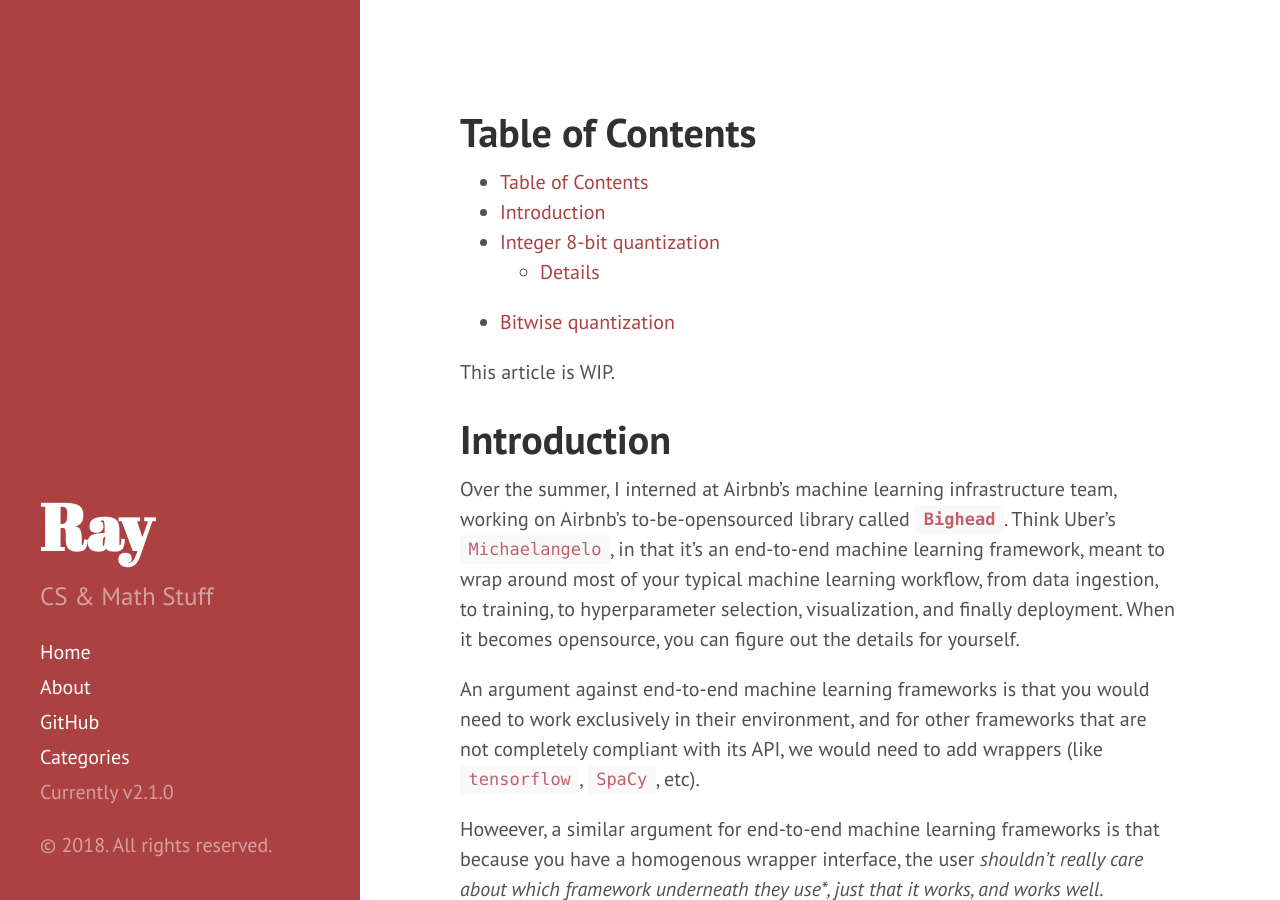
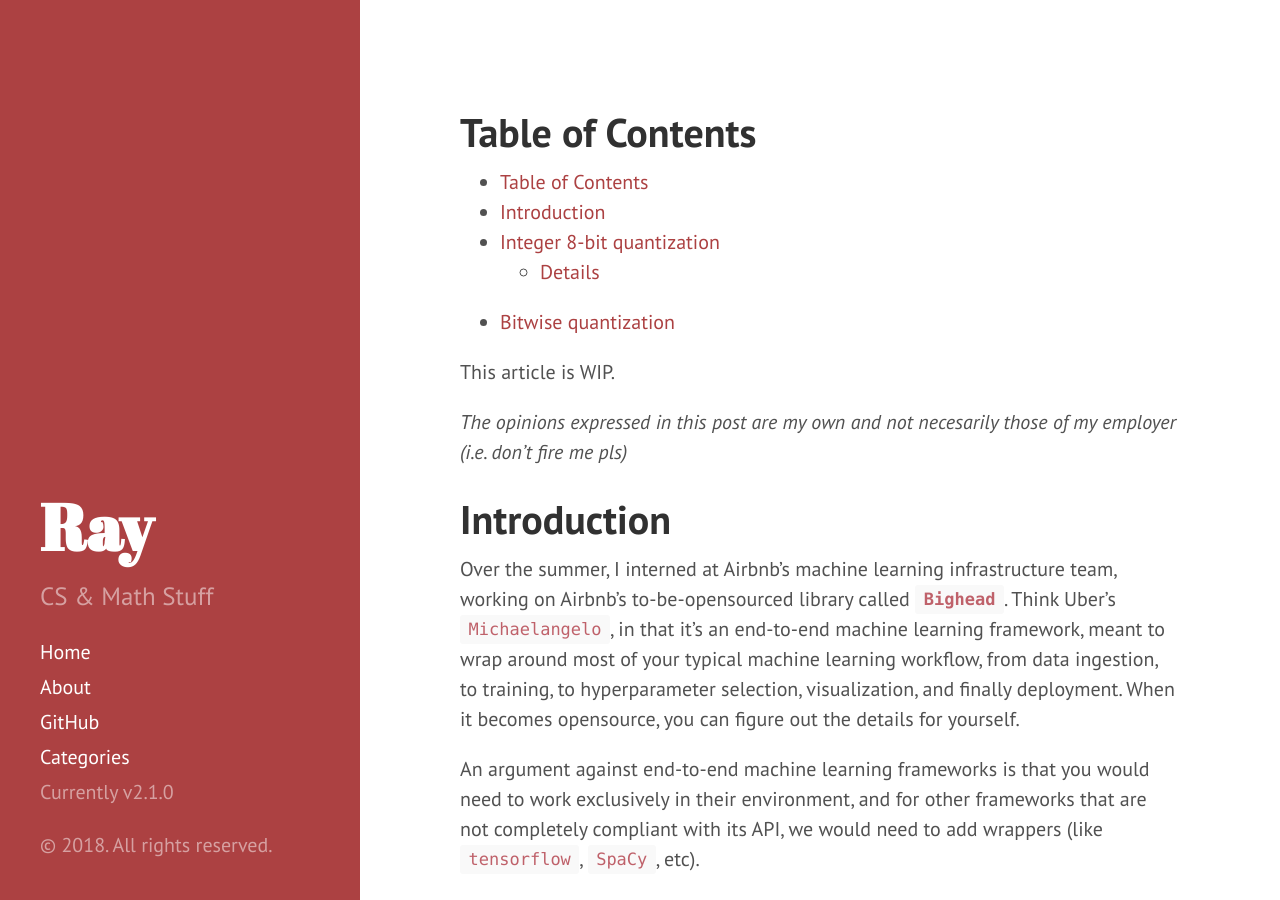
Before and after one commit to OneRaynyDay/oneraynyday.github.io, a Jekyll site: the page built from _posts/2018-08-30-Bighead-XNORNet.md, in a window 1280 px wide and 900 px high. Built offline with Jekyll 4.4.1, drawn with Linux system fonts in a browser that asks for light colours; formulas are drawn with MathJax 3.

Commit message:
disclaimer thing

```diff
--- a/_posts/2018-08-30-Bighead-XNORNet.md
+++ b/_posts/2018-08-30-Bighead-XNORNet.md
@@ -11,6 +11,8 @@ layout: default
 * TOC
 {:toc}
 This article is WIP.
+
+_The opinions expressed in this post are my own and not necesarily those of my employer (i.e. don't fire me pls)_
 
 # Introduction
 
@@ -44,7 +46,7 @@ $$
 sigmoid(x) = \frac{1}{1+e^{-x}}
 $$
 
-With some data distribution $D = {x_i}_{i=0}^N$, we have some kind of activation function $f$ that does $f(D) = Q$. This is a generic function $f$, with some unknown distribution $D$.
+With some data distribution $D = \{x_i\}_{i=0}^N$, we have some kind of activation function $f$ that does $f(D) = Q$. This is a generic function $f$, with some unknown distribution $D$.
 
 Now, if we discretize all elements involved in $f$, including the input and the weights required for any operator, we get back a function $f_{int8}$, and $f_{int8}(D) * \gamma = P_\gamma$. We minimize the KL divergence between these two distributions, $P_\gamma$ and $Q$.
 
```
